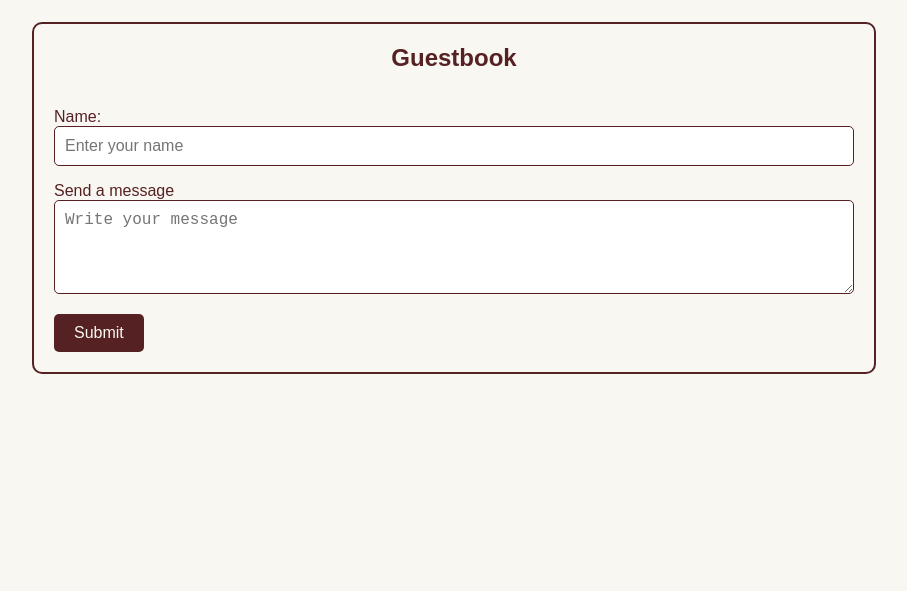
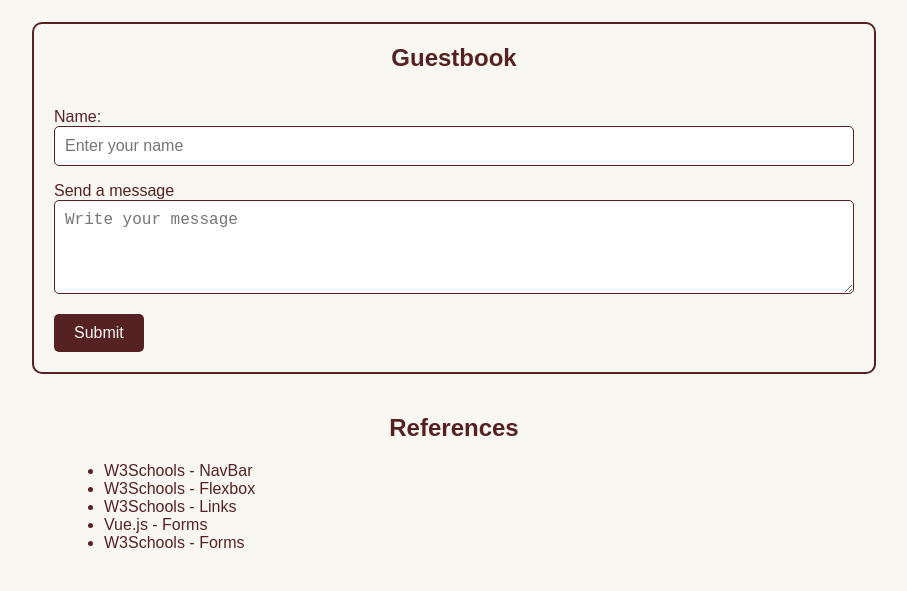
Before and after one commit to jedulay/tests, a plain HTML site: page home/index.html in a window 1280 px wide. Shown: the part 1978-2569 px from the top of the page, without its empty margins (186-1093 px from the left). Before the commit the page ends 2352 px from the top, so only its background shows below. Drawn offline with nearby package versions, Linux system fonts and the light colour scheme.

Commit message:
changed added

```diff
--- a/home/css/styles.css
+++ b/home/css/styles.css
@@ -3,6 +3,9 @@ body {
   font-family: Arial, sans-serif;
   background-color: #f8f7f2;
   color: #562123;
+}
+#ref ul {
+  margin-left: 230px;
 }
 
 a {
--- a/home/index.html
+++ b/home/index.html
@@ -5,6 +5,8 @@
   <meta name="viewport" content="width=device-width, initial-scale=1.0">
   <title>Jenine's Portfolio</title>
   <link rel="stylesheet" href="css/styles.css">
+  <script src="js/guestbook.js"></script>
+
 </head>
 <body>
 
@@ -19,7 +21,7 @@
     <li><a href="#education">Acads</a></li>
     <li><a href="#hobbies">More</a></li>
     <li><a href="#guestbook">Guestbook</a></li>
-    <li><a href="#hobbies">Resources</a></li>
+    <li><a href="#ref">References</a></li>
   </ul>
 </div>
 
@@ -86,7 +88,7 @@
       <ul>
         <li>Music (1D, Chappell Roan, Olivia Rodrigo, SZA)</li>
         <li>Films (Beautiful Boy, Challengers, Pitch Perfect Trilogy)</li>
-        <li>Shows (Bojack Horseman, Grey’s Anatomy, Brooklyn Nine-Nine)</li>
+        <li>Shows (Bojack Horseman, Grey’s Anatomy, The Bear)</li>
         <li>Video Games (Life is Strange, The Last of Us, Valorant)</li>
         <li>Photography</li>
         <li>F1</li>
@@ -142,10 +144,24 @@
   </div>
 </div>
 
+<div id="ref" class="container">
+  <h2 class="center">References</h2>
+  <ul>
+    <li><a href="https://www.w3schools.com/css/css_navbar_vertical.asp
+" target="_blank">W3Schools - NavBar</a></li>
+    <li><a href="https://www.w3schools.com/css/css3_flexbox.asp
+" target="_blank">W3Schools - Flexbox</a></li>
+    <li><a href="https://www.w3schools.com/html/html_links.asp
+" target="_blank">W3Schools - Links</a></li>
+    <li><a href="https://vuejs.org/guide/essentials/forms.html
+" target="_blank">Vue.js - Forms</a></li>
+    <li><a href="https://www.w3schools.com/html/html_forms.asp
+" target="_blank">W3Schools - Forms</a></li>
+  </ul>
+</div>
 
 <script src="https://cdn.jsdelivr.net/npm/vue@2.6.14/dist/vue.js"></script>
 <script src="https://unpkg.com/vue@3/dist/vue.global.js"></script>
-<script src="js/guestbook.js"></script>
 
 </body>
 </html>
--- a/home/js/guestbook.js
+++ b/home/js/guestbook.js
@@ -8,7 +8,7 @@ new Vue({
       addEntry() {
         console.log('Name:', this.guestName);
         console.log('Message:', this.guestMessage);
-        alert('Thank you for your message!');
+        alert('Thank you for stopping by!');
       }
     }
   });
```
